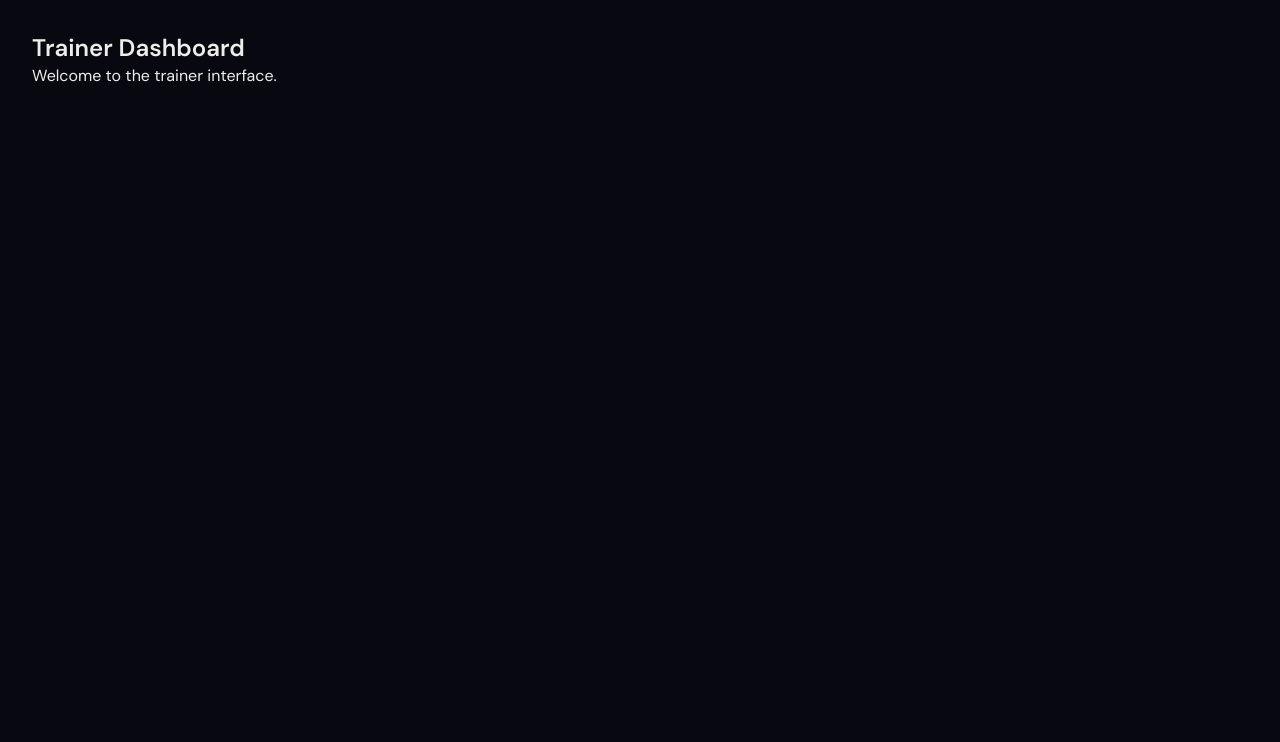
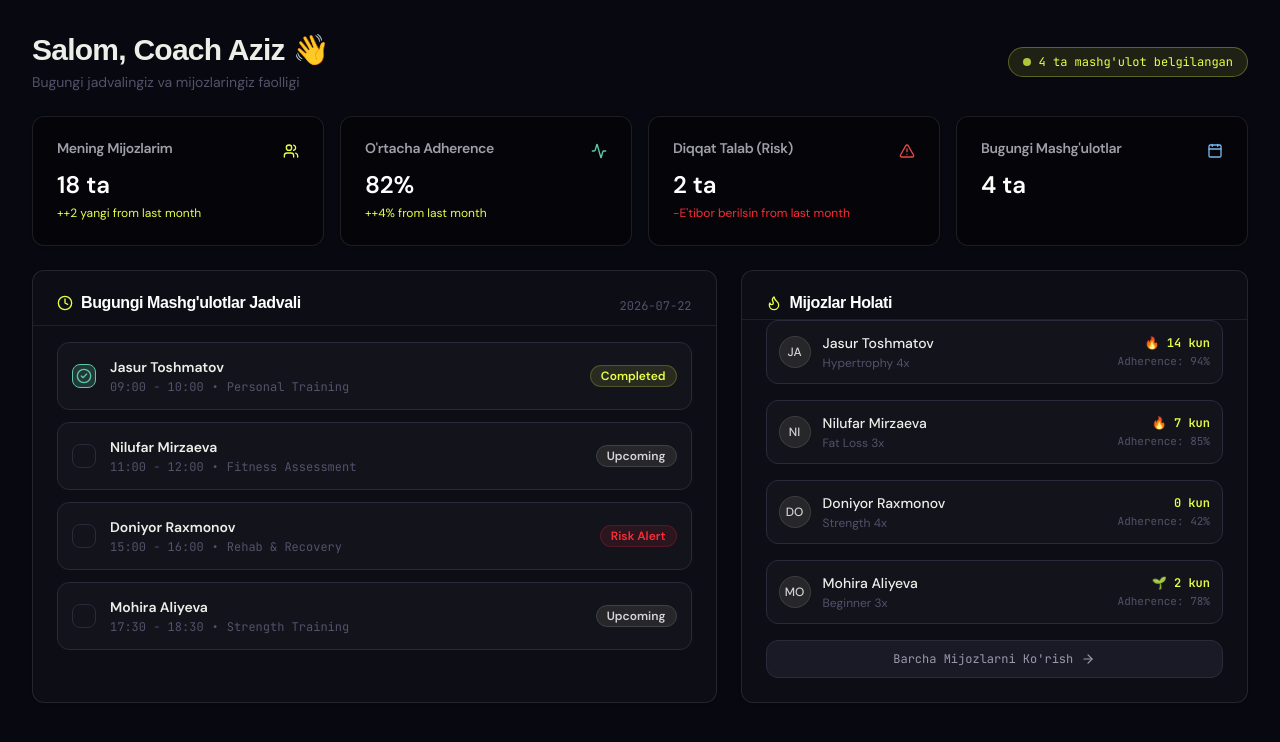
Before and after one commit to zenfituz/Retenix.ai, a Next.js app: page /trainer/dashboard in a window 1280 px wide. Shown: the top 742 px of the page. Built offline with nearby package versions, Linux system fonts and the light colour scheme; a web font is replaced by a local one.

Commit message:
Upgrade Trainer Dashboard UI and verify all route builds

```diff
--- a/src/app/trainer/dashboard/page.tsx
+++ b/src/app/trainer/dashboard/page.tsx
@@ -1,8 +1,162 @@
+"use client";
+
+import React, { useState } from "react";
+import { Users, Calendar, Flame, Activity, MessageSquare, CheckCircle2, Clock, AlertTriangle, ArrowRight } from "lucide-react";
+import { KpiCard } from "@/components/ui/kpi-card";
+import { Card, CardContent, CardHeader, CardTitle } from "@/components/ui/card";
+import { Avatar } from "@/components/ui/avatar";
+import { Pill } from "@/components/ui/pill";
+
+const TODAY_SCHEDULE = [
+  { id: 1, time: "09:00 - 10:00", client: "Jasur Toshmatov", type: "Personal Training", status: "Completed" },
+  { id: 2, time: "11:00 - 12:00", client: "Nilufar Mirzaeva", type: "Fitness Assessment", status: "Upcoming" },
+  { id: 3, time: "15:00 - 16:00", client: "Doniyor Raxmonov", type: "Rehab & Recovery", status: "Risk Alert" },
+  { id: 4, time: "17:30 - 18:30", client: "Mohira Aliyeva", type: "Strength Training", status: "Upcoming" },
+];
+
+const MY_CLIENTS = [
+  { id: 1, name: "Jasur Toshmatov", plan: "Hypertrophy 4x", streak: "🔥 14 kun", adherence: "94%", status: "Active" },
+  { id: 2, name: "Nilufar Mirzaeva", plan: "Fat Loss 3x", streak: "🔥 7 kun", adherence: "85%", status: "Active" },
+  { id: 3, name: "Doniyor Raxmonov", plan: "Strength 4x", streak: "0 kun", adherence: "42%", status: "Risk" },
+  { id: 4, name: "Mohira Aliyeva", plan: "Beginner 3x", streak: "🌱 2 kun", adherence: "78%", status: "New" },
+];
+
 export default function TrainerDashboard() {
+  const [schedule, setSchedule] = useState(TODAY_SCHEDULE);
+
+  const toggleComplete = (id: number) => {
+    setSchedule(prev => prev.map(s => s.id === id ? { ...s, status: s.status === 'Completed' ? 'Upcoming' : 'Completed' } : s));
+  };
+
   return (
-    <div className="p-8">
-      <h1 className="text-2xl font-bold">Trainer Dashboard</h1>
-      <p>Welcome to the trainer interface.</p>
+    <div className="flex-1 space-y-6 p-4 md:p-8 pt-6 min-h-screen bg-bg text-text-hi">
+      {/* Header */}
+      <div className="flex flex-col sm:flex-row items-start sm:items-center justify-between gap-4">
+        <div>
+          <h2 className="text-3xl font-display font-bold tracking-tight text-text-hi">
+            Salom, Coach Aziz 👋
+          </h2>
+          <p className="text-text-dim text-sm mt-1">Bugungi jadvalingiz va mijozlaringiz faolligi</p>
+        </div>
+        <div className="px-3.5 py-1.5 rounded-full bg-accent/10 border border-accent/30 text-accent font-mono text-xs flex items-center gap-2">
+          <span className="w-2 h-2 rounded-full bg-accent animate-pulse" />
+          4 ta mashg'ulot belgilangan
+        </div>
+      </div>
+
+      {/* KPI Section */}
+      <div className="grid gap-4 md:grid-cols-2 lg:grid-cols-4">
+        <KpiCard
+          title="Mening Mijozlarim"
+          value="18 ta"
+          icon={<Users className="h-4 w-4 text-accent" />}
+          trend={{ value: "+2 yangi", isPositive: true }}
+        />
+        <KpiCard
+          title="O'rtacha Adherence"
+          value="82%"
+          icon={<Activity className="h-4 w-4 text-good" />}
+          trend={{ value: "+4%", isPositive: true }}
+        />
+        <KpiCard
+          title="Diqqat Talab (Risk)"
+          value="2 ta"
+          icon={<AlertTriangle className="h-4 w-4 text-bad" />}
+          trend={{ value: "E'tibor berilsin", isPositive: false }}
+        />
+        <KpiCard
+          title="Bugungi Mashg'ulotlar"
+          value="4 ta"
+          icon={<Calendar className="h-4 w-4 text-info" />}
+        />
+      </div>
+
+      <div className="grid gap-6 md:grid-cols-2 lg:grid-cols-7">
+        {/* Left Column: Schedule */}
+        <Card className="col-span-4 bg-surface border-border">
+          <CardHeader className="flex flex-row items-center justify-between pb-2 border-b border-border">
+            <CardTitle className="text-base font-display font-bold flex items-center gap-2">
+              <Clock className="w-4 h-4 text-accent" /> Bugungi Mashg'ulotlar Jadvali
+            </CardTitle>
+            <span className="text-xs font-mono text-text-dim">{new Date().toLocaleDateString('uz-UZ')}</span>
+          </CardHeader>
+          <CardContent className="p-4 pt-4 space-y-3">
+            {schedule.map((item) => (
+              <div
+                key={item.id}
+                className="flex items-center justify-between p-3.5 rounded-xl bg-surface-2 border border-border-2 hover:border-border transition-colors"
+              >
+                <div className="flex items-center gap-3.5">
+                  <button
+                    onClick={() => toggleComplete(item.id)}
+                    className={`w-6 h-6 rounded-lg border flex items-center justify-center transition-colors cursor-pointer ${
+                      item.status === 'Completed'
+                        ? 'bg-good/20 border-good text-good'
+                        : 'border-border-2 text-transparent hover:border-text-dim'
+                    }`}
+                  >
+                    <CheckCircle2 className="w-4 h-4" />
+                  </button>
+                  <div>
+                    <div className="text-sm font-semibold text-text-hi">{item.client}</div>
+                    <div className="text-xs text-text-dim flex items-center gap-2 mt-0.5 font-mono">
+                      <span>{item.time}</span>
+                      <span>•</span>
+                      <span>{item.type}</span>
+                    </div>
+                  </div>
+                </div>
+
+                <Pill
+                  variant={
+                    item.status === 'Completed'
+                      ? 'success'
+                      : item.status === 'Risk Alert'
+                      ? 'danger'
+                      : 'default'
+                  }
+                >
+                  {item.status}
+                </Pill>
+              </div>
+            ))}
+          </CardContent>
+        </Card>
+
+        {/* Right Column: At-Risk & Top Clients */}
+        <Card className="col-span-3 bg-surface border-border">
+          <CardHeader className="pb-2 border-b border-border">
+            <CardTitle className="text-base font-display font-bold flex items-center gap-2">
+              <Flame className="w-4 h-4 text-accent" /> Mijozlar Holati
+            </CardTitle>
+          </CardHeader>
+          <CardContent className="p-4 space-y-4">
+            {MY_CLIENTS.map((client) => (
+              <div
+                key={client.id}
+                className="flex items-center justify-between p-3 rounded-xl bg-surface-2 border border-border-2"
+              >
+                <div className="flex items-center gap-3">
+                  <Avatar fallback={client.name.substring(0, 2).toUpperCase()} size="sm" />
+                  <div>
+                    <div className="text-sm font-medium text-text-hi">{client.name}</div>
+                    <div className="text-xs text-text-dim mt-0.5">{client.plan}</div>
+                  </div>
+                </div>
+
+                <div className="text-right">
+                  <div className="text-xs font-mono text-accent font-semibold">{client.streak}</div>
+                  <div className="text-[11px] text-text-dim font-mono mt-0.5">Adherence: {client.adherence}</div>
+                </div>
+              </div>
+            ))}
+
+            <button className="w-full mt-2 py-2.5 px-4 rounded-xl bg-surface-3 border border-border-2 text-xs font-mono text-text-mid hover:text-accent hover:border-accent/40 transition-colors flex items-center justify-center gap-2 cursor-pointer">
+              Barcha Mijozlarni Ko'rish <ArrowRight className="w-3.5 h-3.5" />
+            </button>
+          </CardContent>
+        </Card>
+      </div>
     </div>
-  )
+  );
 }
```
